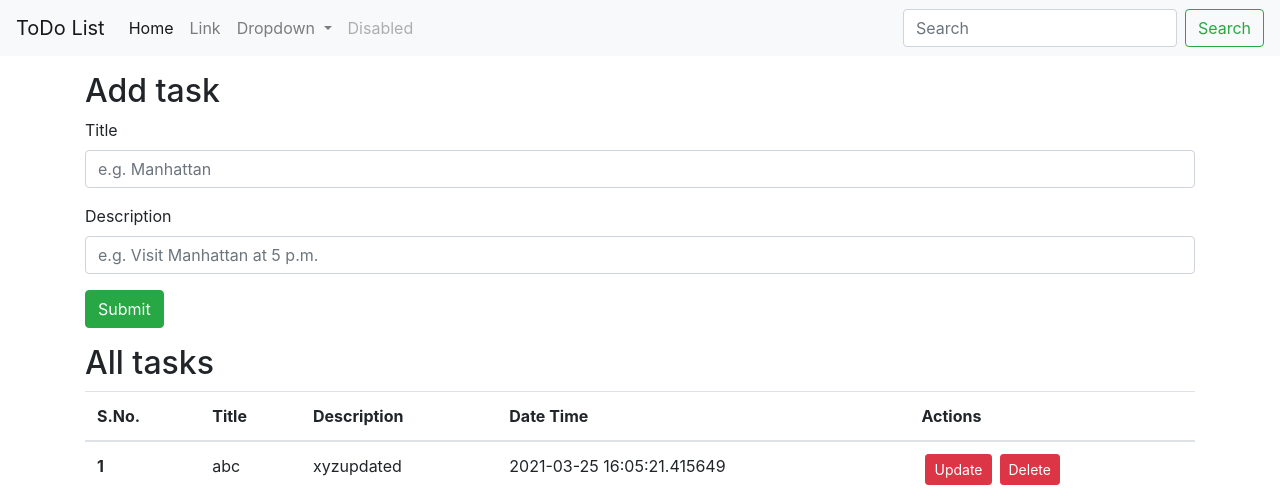
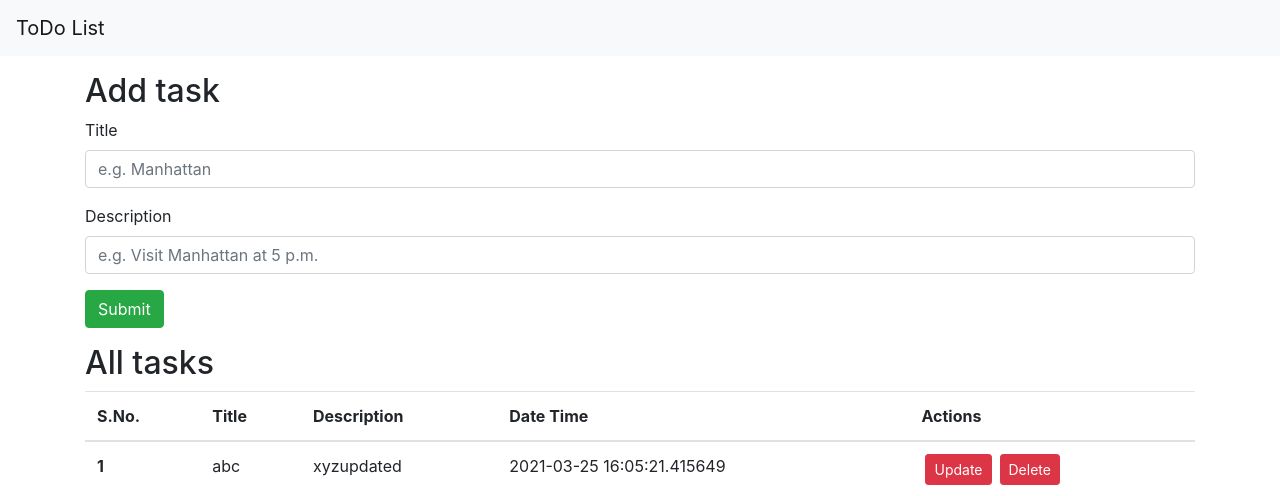
Before and after one commit to ast-cloud/flask-task, a Flask app: page / in a window 1280 px wide. Shown: the top 496 px of the page. Run offline with Flask 2, Linux system fonts and the light colour scheme; data comes from the database, SQL or seed files in the repository; some libraries are stand-ins or nearby versions.

Commit message:
Nav bar modified

```diff
--- a/templates/base.html
+++ b/templates/base.html
@@ -20,8 +20,8 @@
         </button>
 
         <div class="collapse navbar-collapse" id="navbarSupportedContent">
-          <ul class="navbar-nav mr-auto">
-            <li class="nav-item active">
+        <!--  <ul class="navbar-nav mr-auto">
+             <li class="nav-item active">
               <a class="nav-link" href="#">Home <span class="sr-only">(current)</span></a>
             </li>
             <li class="nav-item">
@@ -41,11 +41,11 @@
             <li class="nav-item">
               <a class="nav-link disabled" href="#" tabindex="-1" aria-disabled="true">Disabled</a>
             </li>
-          </ul>
-          <form class="form-inline my-2 my-lg-0">
+          </ul> -->
+          <!-- <form class="form-inline my-2 my-lg-0">
             <input class="form-control mr-sm-2" type="search" placeholder="Search" aria-label="Search">
             <button class="btn btn-outline-success my-2 my-sm-0" type="submit">Search</button>
-          </form>
+          </form> -->
         </div>
       </nav>
     {% block body %}
```
